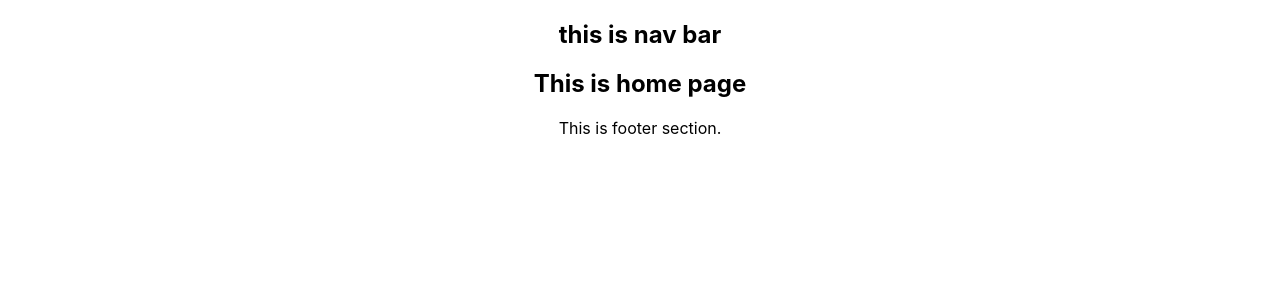
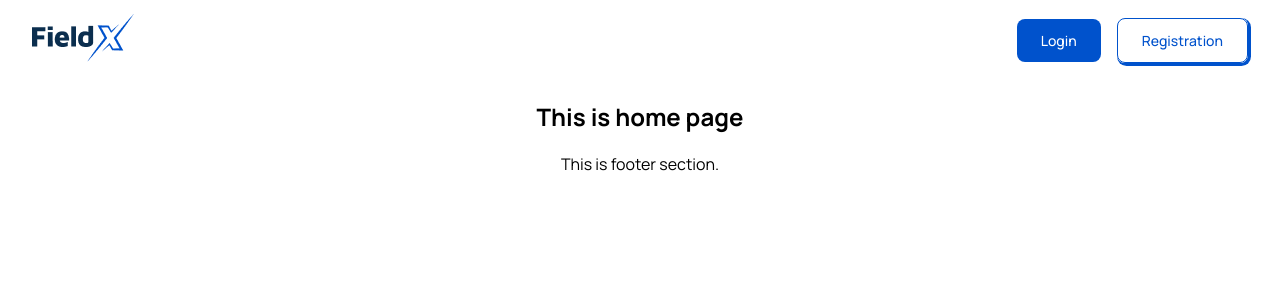
Before and after one commit to hasan-mohammad-bd/-MAACTASK, a React (Create React App) app: page / in a window 1280 px wide. Shown: the top 300 px of the page. Built offline with nearby package versions, Linux system fonts and the light colour scheme.

Commit message:
adding navbar

```diff
--- /dev/null
+++ b/src/CSS-mixcing_and_variable/_cssVariable.scss
@@ -0,0 +1 @@
+$primary-blue-color: #0052CC;
--- /dev/null
+++ b/src/components/navbar/Navbar.css
@@ -0,0 +1,42 @@
+@import url("https://fonts.googleapis.com/css2?family=Inter:wght@400;600;700;800;900&family=Manrope:wght@300;400;500;600;700;800&family=Shadows+Into+Light&display=swap");
+* {
+  font-family: "Manrope", sans-seri;
+}
+
+.navbar {
+  background-color: transparent;
+  height: 80px;
+  position: -webkit-sticky;
+  position: sticky;
+  top: 0;
+  z-index: 10;
+}
+.navbar .container {
+  max-width: 1216px;
+  display: flex;
+  justify-content: space-between;
+  margin: 0 auto;
+  height: 100%;
+  align-items: center;
+}
+.navbar .container .login-btn {
+  background-color: #0052CC;
+  color: white;
+  text-decoration: none;
+  border-radius: 8px;
+  padding: 12px 24px;
+  font-weight: 500;
+  font-size: 14px;
+}
+.navbar .container .registration-btn {
+  background-color: white;
+  color: #0052CC;
+  text-decoration: none;
+  border-radius: 8px;
+  padding: 12px 24px;
+  font-weight: 500;
+  font-size: 14px;
+  box-shadow: 1.5px 1.5px 0px 1.5px #0052CC;
+  border: 1px solid #0052CC;
+  margin-left: 16px;
+}/*# sourceMappingURL=Navbar.css.map */
--- a/src/components/navbar/Navbar.js
+++ b/src/components/navbar/Navbar.js
@@ -1,9 +1,20 @@
 import React from 'react';
+import { NavLink } from 'react-router-dom';
+import logo from "../../Image/logo/FieldX.png"
+import './Navbar.css'
 
 const Navbar = () => {
     return (
-        <div>
-            <h2>this is nav bar</h2>
+        <div className='navbar'>
+            <div className='container'>
+                <div className="logo-holder">
+                    <img src={logo} alt="" />
+                </div>
+                <div className="button-holder">
+                    <NavLink className="login-btn" to="/login">Login</NavLink>
+                    <NavLink className="registration-btn" to="/registration">Registration</NavLink>
+                </div>
+            </div>
         </div>
     );
 };
--- /dev/null
+++ b/src/components/navbar/Navbar.scss
@@ -0,0 +1,33 @@
+@import url('https://fonts.googleapis.com/css2?family=Inter:wght@400;600;700;800;900&family=Manrope:wght@300;400;500;600;700;800&family=Shadows+Into+Light&display=swap');
+
+@import '../../CSS-mixcing_and_variable/mixcing';
+
+*{
+    font-family: 'Manrope', sans-seri;
+}
+
+.navbar{
+    background-color: transparent;
+    height: 80px;
+    position: sticky;
+    top: 0;
+    z-index: 10;
+
+    .container{
+        max-width: 1216px;
+        display: flex;
+        justify-content:space-between;
+        margin: 0 auto;
+        height: 100%;
+        align-items: center;
+
+        .login-btn{
+            @include button-blue(12px 24px, 500, 14px);
+        }
+
+        .registration-btn{
+            @include button-white(12px 24px, 500, 14px);
+            margin-left: 16px;
+        }
+    }
+}
```
Also changed, not shown: src/CSS-mixcing_and_variable/_mixcing.scss (added, +25 -0 lines), 1 other file (tests, documents, lock files or other folders).
